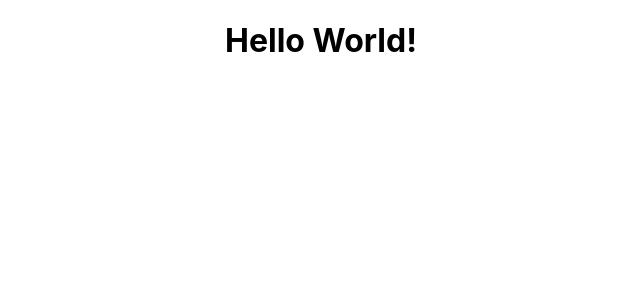
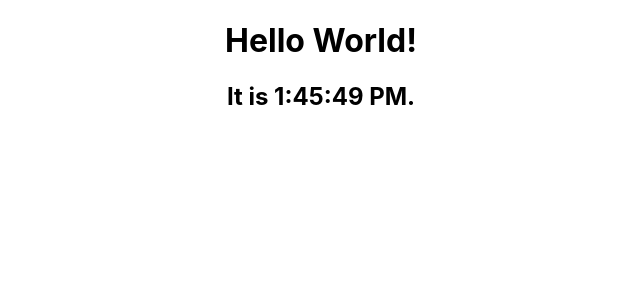
Before and after one commit to ViktorKobylka/Lab-2-Data-Representation-Querying, a React (Create React App) app in the folder movie-app/: page / in a window 1280 px wide. Shown: the top 300 px of the page, without its empty margins (319-959 px from the left). Built offline with nearby package versions, Linux system fonts and the light colour scheme.

Commit message:
ex2 display local time

```diff
--- a/movie-app/src/App.js
+++ b/movie-app/src/App.js
@@ -8,7 +8,7 @@ function App() {
 
     <div className="App">
       <h1>Hello World!</h1>
-
+      <h2>It is {new Date().toLocaleTimeString()}.</h2>
     </div>
   );
 }
```
